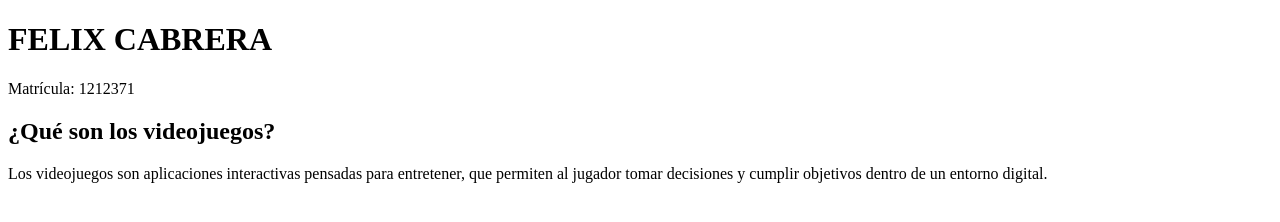
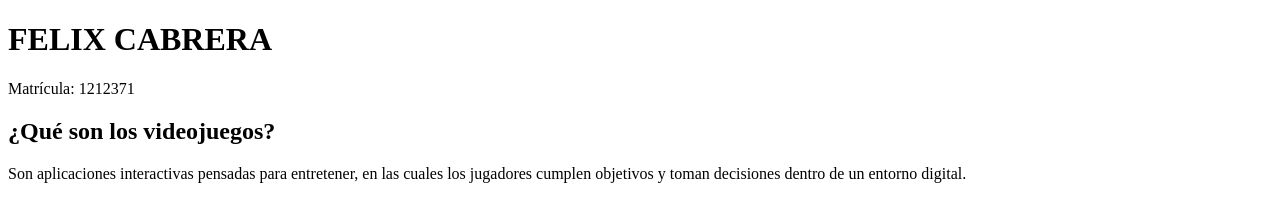
Before and after one commit to Felipe2322/tarea2-videojuegos, a plain HTML site: page index.html in a window 1280 px wide. Drawn offline with Linux system fonts and the light colour scheme.

Commit message:
Agregando index.html en gh-pages con nombre, matrícula y breve descripción

```diff
--- a/index.html
+++ b/index.html
@@ -6,8 +6,8 @@
   <p>Matrícula: 1212371</p>
 
   <h2>¿Qué son los videojuegos?</h2>
-  <p>Los videojuegos son aplicaciones interactivas pensadas para entretener,
-     que permiten al jugador tomar decisiones y cumplir objetivos
-     dentro de un entorno digital.</p>
+  <p>Son aplicaciones interactivas pensadas para entretener, en las cuales
+     los jugadores cumplen objetivos y toman decisiones dentro de un
+     entorno digital.</p>
 </body>
 </html>
```
